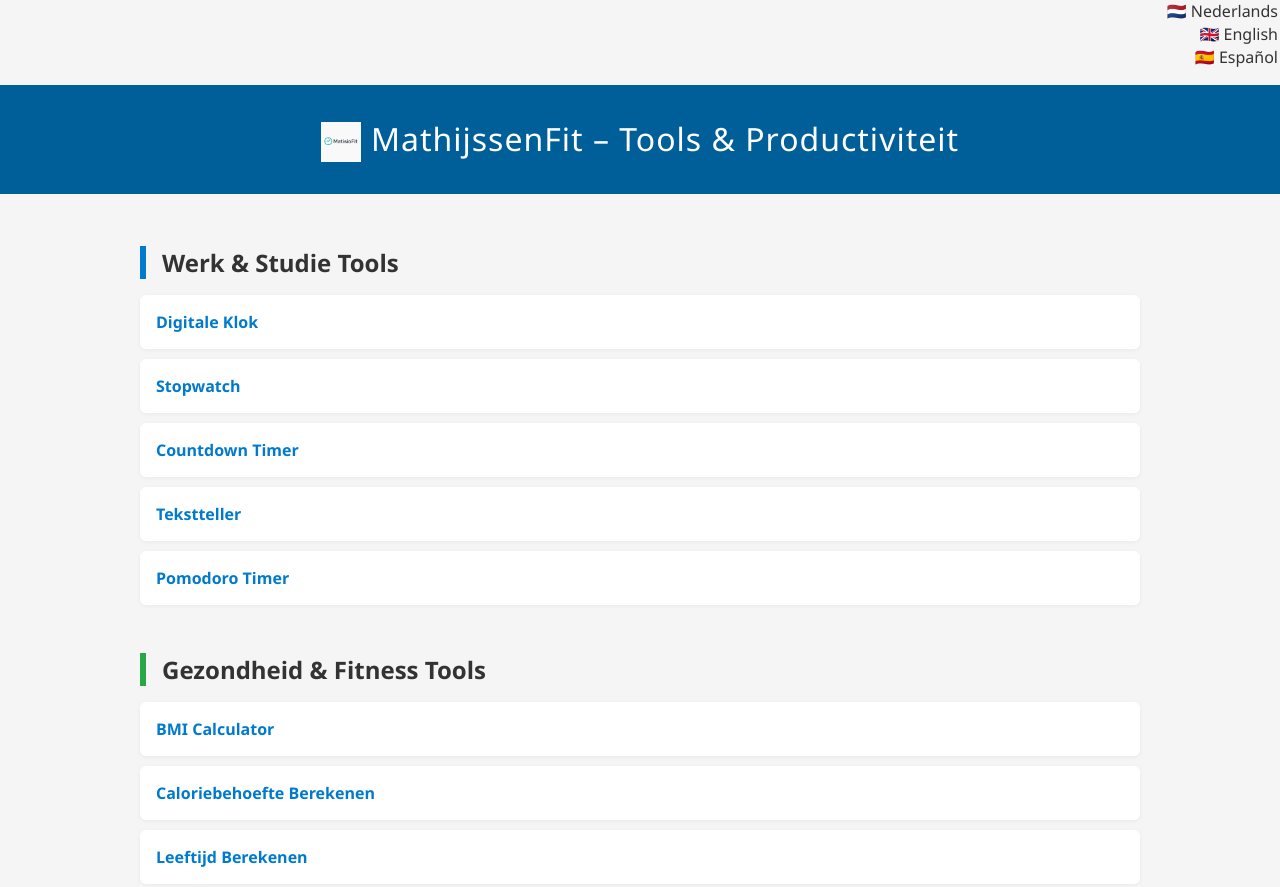
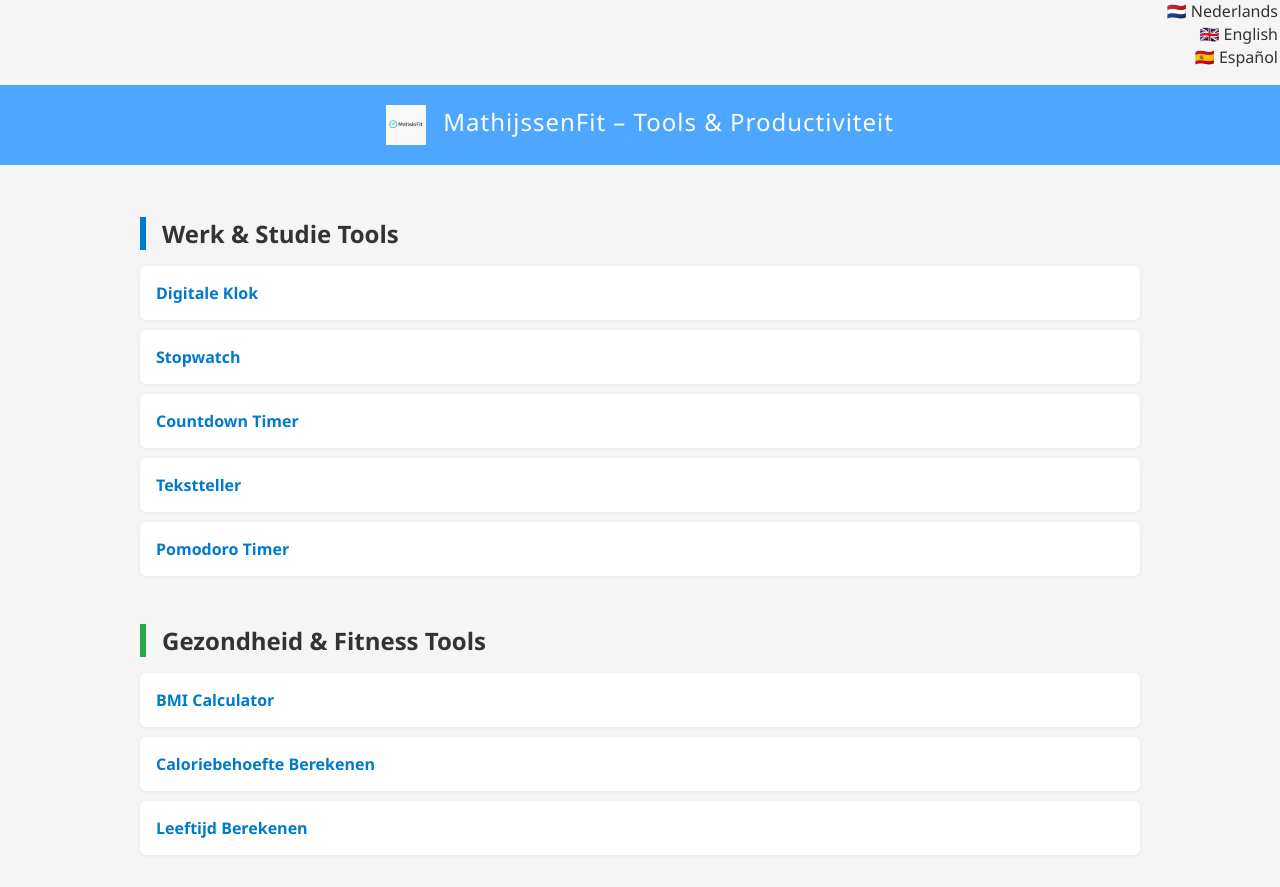
Before and after one commit to matisio1985/mathijssenfit, a plain HTML site: page index.html in a window 1280 px wide. Shown: the top 887 px of the page. Drawn offline with Linux system fonts and the light colour scheme.

Commit message:
Add files via upload

```diff
--- a/index.html
+++ b/index.html
@@ -108,7 +108,7 @@
 </script>
 </script>
 
-<header style="background:#005f99;"><img src="logo.png" alt="Logo" style="height:40px;margin-right:10px;vertical-align:middle;">MathijssenFit – Tools & Productiviteit</header>
+<header style="background:#4da6ff; color:white; padding:20px; text-align:center; font-size:24px;"><img src="logo.png" alt="Logo" style="height:40px; vertical-align:middle; margin-right:10px;"> MathijssenFit – Tools & Productiviteit</header>
 <main>
   <section style="--border-color: var(--blue);">
     <h2 style="border-color: var(--blue);">Werk & Studie Tools</h2>
```
Also changed, not shown: blog.html (+2 -0 lines), bmi.html (+2 -0 lines), btw.html (+2 -0 lines), calorie.html (+2 -0 lines), contact.html (+2 -0 lines), countdown.html (+2 -0 lines), datumverschil.html (+2 -0 lines), index-nl.html (+1 -1 lines), kladblok.html (+2 -0 lines), klok.html (+2 -0 lines), leeftijd.html (+2 -0 lines), over.html (+2 -0 lines), pomodoro.html (+2 -0 lines), procent.html (+2 -0 lines), 4 more files.
